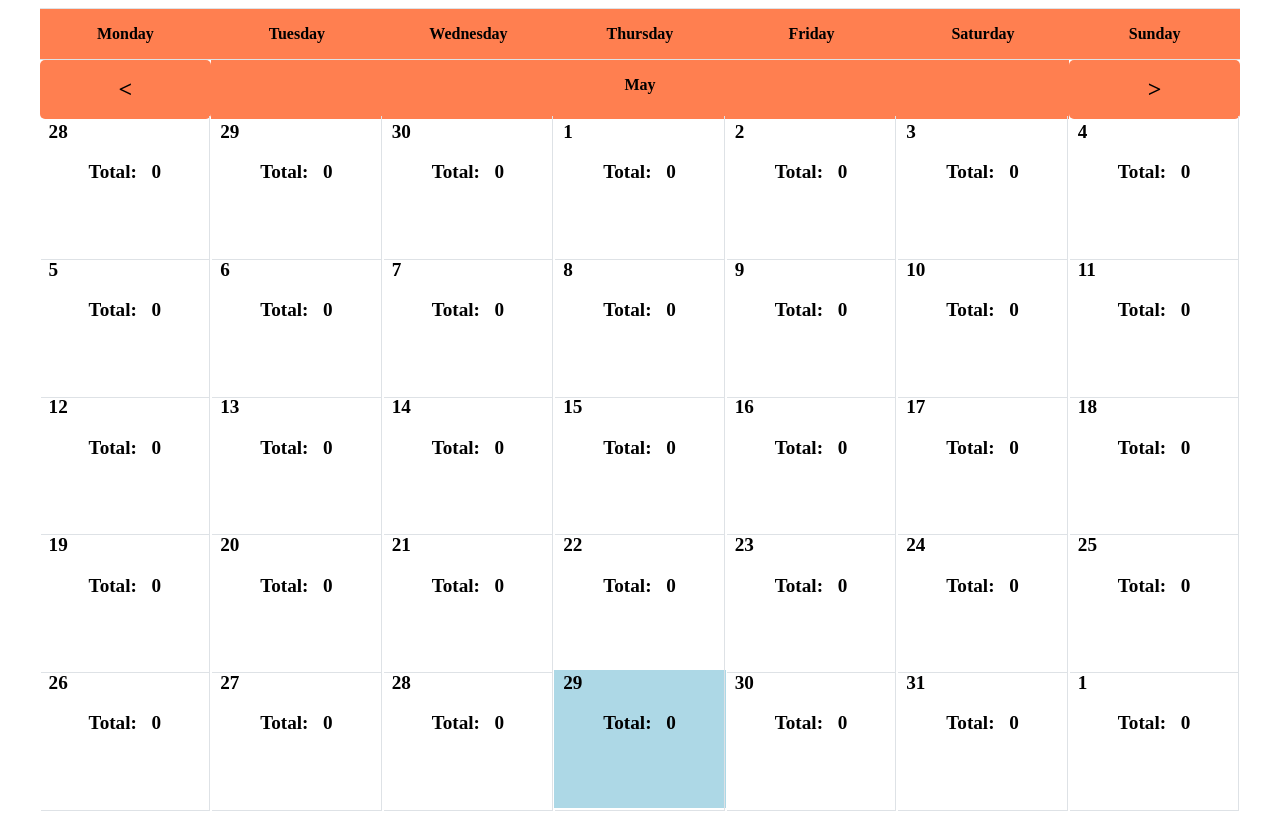
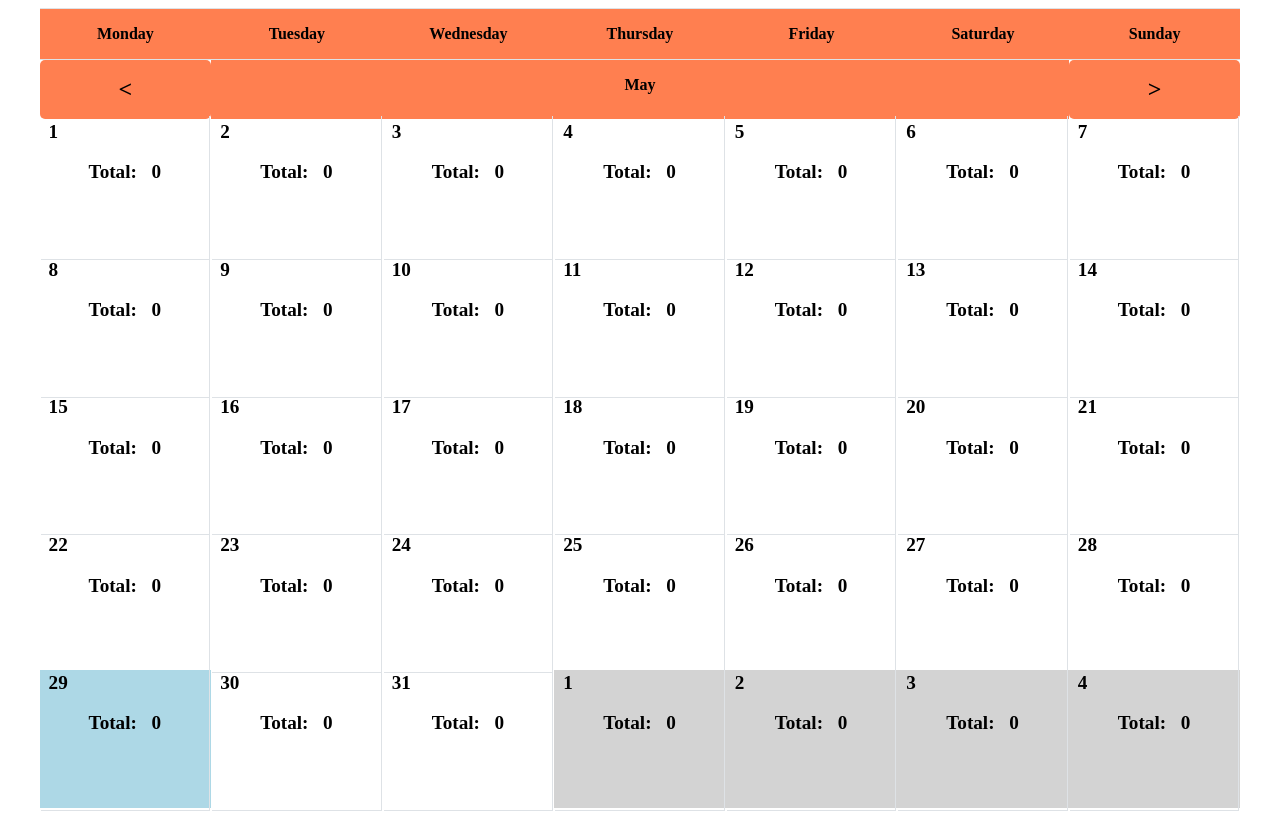
Before and after one commit to BearintheWillows/BudgetCalendar.Angular, an Angular app in the folder BudgetCalendar.Client/: page / in a window 1280 px wide. Built offline with nearby package versions, Linux system fonts and the light colour scheme.

Commit message:
Fixing generation of calender days. TODO - Fix one month a year where it doesnt work.

```diff
--- a/BudgetCalendar.Client/src/app/CalendarDay.ts
+++ b/BudgetCalendar.Client/src/app/CalendarDay.ts
@@ -3,12 +3,14 @@ export class CalendarDay {
     public title: string;
     public isPastDate: boolean;
     public isToday: boolean;
+    public month: number;
 
     constructor(d: Date) {
         this.title = '';
       this.date = d;
       this.isPastDate = d.setHours(0, 0, 0, 0) < new Date().setHours(0, 0, 0, 0);
       this.isToday = d.setHours(0, 0, 0, 0) == new Date().setHours(0, 0, 0, 0);
+      this.month = d.getMonth();
     }
 
   }
--- a/BudgetCalendar.Client/src/app/Features/Calendar/Components/calendar-table/calendar-table.component.html
+++ b/BudgetCalendar.Client/src/app/Features/Calendar/Components/calendar-table/calendar-table.component.html
@@ -19,8 +19,8 @@
     </thead>
     <tbody>
       <tr *ngFor="let row of calendar | calendarChunk: 7; let i = index">
-        <td class="calendar-day" [ngClass]="{ 'today': c.isToday}" *ngFor="let c of row; let j = index">
-            <app-day-card [dayNumber]="c.date.getDate()" ></app-day-card>
+        <td class="calendar-day" [ngClass]="{ 'today': c.isToday, 'month': c.month != displayMonthNumber }" *ngFor="let c of row; let j = index">
+          <app-day-card [dayNumber]="c.date.getDate()" ></app-day-card>
         </td>
       </tr>
     </tbody>
--- a/BudgetCalendar.Client/src/app/Features/Calendar/Components/calendar-table/calendar-table.component.scss
+++ b/BudgetCalendar.Client/src/app/Features/Calendar/Components/calendar-table/calendar-table.component.scss
@@ -14,6 +14,10 @@
         border-top: 1px solid #dee2e6;
         text-align: center;
         background-color: coral;
+    }
+
+    .month{
+      background-color: lightgray;
     }
 
 
--- a/BudgetCalendar.Client/src/app/Features/Calendar/Components/calendar-table/calendar-table.component.ts
+++ b/BudgetCalendar.Client/src/app/Features/Calendar/Components/calendar-table/calendar-table.component.ts
@@ -19,7 +19,8 @@ export class CalendarTableComponent {
     "July", "August", "September", "October", "November", "December"
   ];
   public displayMonth: string = '';
-  private monthIndex: number = 0;
+  public displayMonthNumber: number = 0;
+  public monthIndex: number = 0;
 
   constructor() { }
 
@@ -30,17 +31,23 @@ export class CalendarTableComponent {
   private generateCalendarDays(monthIndex: number): void {
     this.calendar = [];
 
-    // we set the date
+    // Sets the day to last day of specified month
     let day: Date = new Date(new Date().setMonth(new Date().getMonth() + monthIndex));
 
-    // set the dispaly month for UI
+    // set the dispaly month for UI.
+    // getMonth() returns a number between 0 and 11, so we need to use it as an index for the monthNames array
     this.displayMonth = this.monthNames[day.getMonth()];
+    this.displayMonthNumber = day.getMonth();
 
     let startingDateOfCalendar = this.getStartDateForCalendar(day);
 
     let dateToAdd = startingDateOfCalendar;
 
-    for (var i = 0; i < 35; i++) {
+    let loopNumber = this.getNumberOfFullWeeksToFitInCalendar(startingDateOfCalendar);
+
+    console.log(`loopnumber: ${loopNumber}`);
+
+    for (var i = 0; i < loopNumber * 7; i++) {
       this.calendar.push(new CalendarDay(new Date(dateToAdd)));
       dateToAdd = new Date(dateToAdd.setDate(dateToAdd.getDate() + 1));
     }
@@ -48,15 +55,47 @@ export class CalendarTableComponent {
 
   private getStartDateForCalendar(selectedDate: Date){
     // for the day we selected let's get the previous month last day
-    let lastDayOfPreviousMonth = new Date(selectedDate.setDate(-2));
+    // we need to set the day to 0 to get the last day of the previous month.
+//check if first day of month is monday, if not, then get the last monday of previous month
+    let firstDayOfMonth = new Date(selectedDate.getFullYear(), selectedDate.getMonth(), 1);
 
-    // start by setting the starting date of the calendar same as the last day of previous month
-    let startingDateOfCalendar: Date = lastDayOfPreviousMonth;
+    if (firstDayOfMonth.getDay() != 1) {
+      // get the last monday of previous month
+      let lastMondayOfPreviousMonth = new Date(firstDayOfMonth.setDate(firstDayOfMonth.getDate() - firstDayOfMonth.getDay() + 1));
+      return lastMondayOfPreviousMonth;
+    } else {
+      return firstDayOfMonth;
+    }
+  }
+
+  private getNumberOfFullWeeksToFitInCalendar(selectedDate: Date) {
+    // for the day we selected, work out how many day untill the end of the next month if the selected date is not the 1st of the month
+    // if the selected date is the 1st of the month, then we need to work out how many days untill the end of the current month
+
+    // Get the date of the last day of the next month.
+
+    console.log(`selectedDate: ${selectedDate}`);
+
+    if (selectedDate.getDate() === 1) {
+      let lastDayOfCurrentMonth = new Date(selectedDate.getFullYear(), selectedDate.getMonth() + 1 , 0);
+      console.log(`lastDayOfCurrentMonth: ${lastDayOfCurrentMonth}`);
+      return Math.ceil(lastDayOfCurrentMonth.getDate() / 7 )
+    } else {
+      let lastDayOfNextMonth = new Date(selectedDate.getFullYear(), selectedDate.getMonth() + 2, 0 )
+      let daysUntillEndOfMonth = new Date(selectedDate.getFullYear(), selectedDate.getMonth(), 0).getDate() - selectedDate.getDate();
+      console.log(`daysUntillEndOfNextMonth: ${daysUntillEndOfMonth + lastDayOfNextMonth.getDate()}`);
+      console.log(Math.ceil((daysUntillEndOfMonth + lastDayOfNextMonth.getDate()) / 7 ));
+
+      return Math.ceil(Math.ceil((daysUntillEndOfMonth + lastDayOfNextMonth.getDate()) / 7 ));
+    }
+
+
+    return 0;
 
 
 
-    return startingDateOfCalendar;
   }
+
 
   public increaseMonth() {
     this.monthIndex++;
```
